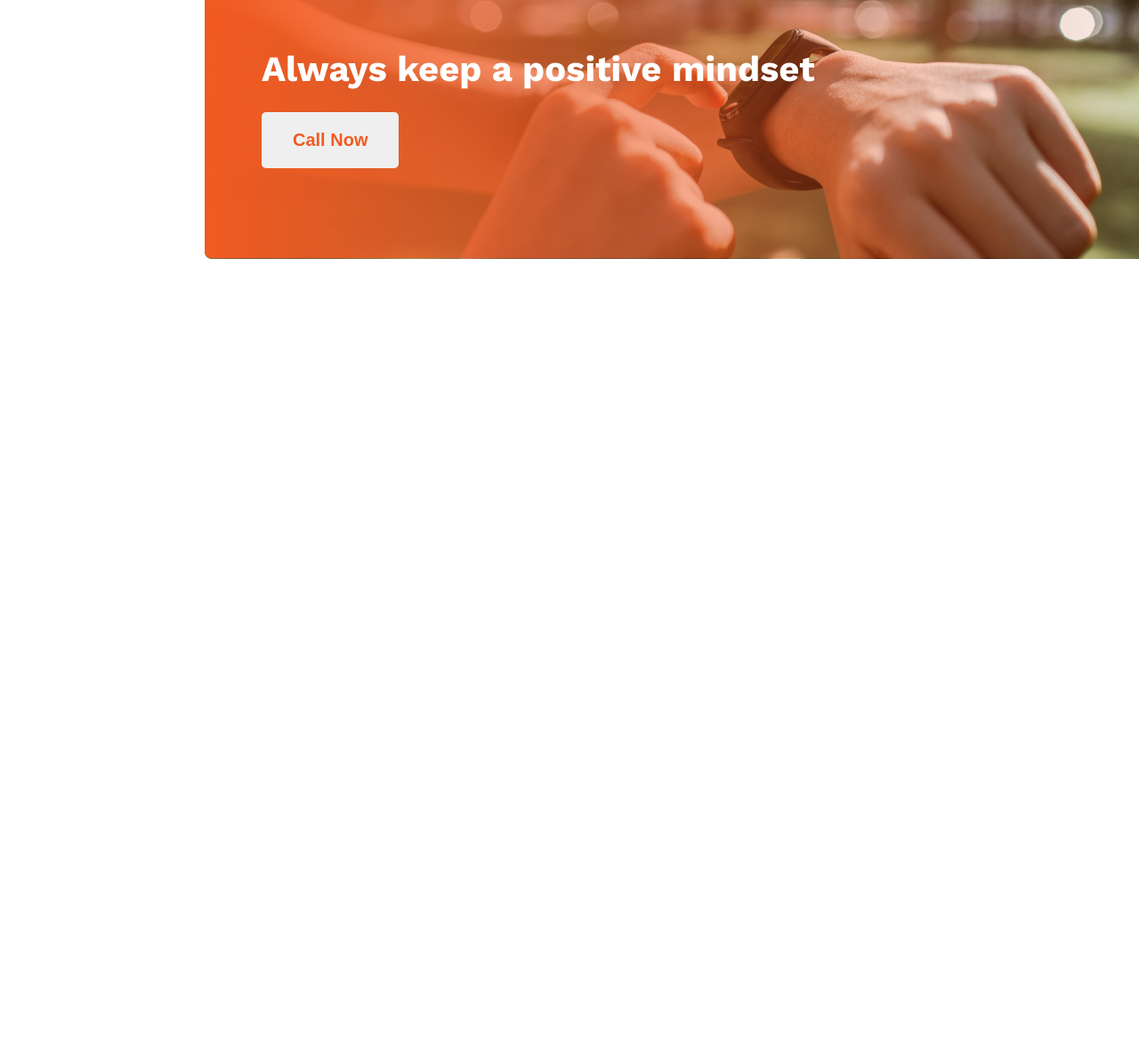
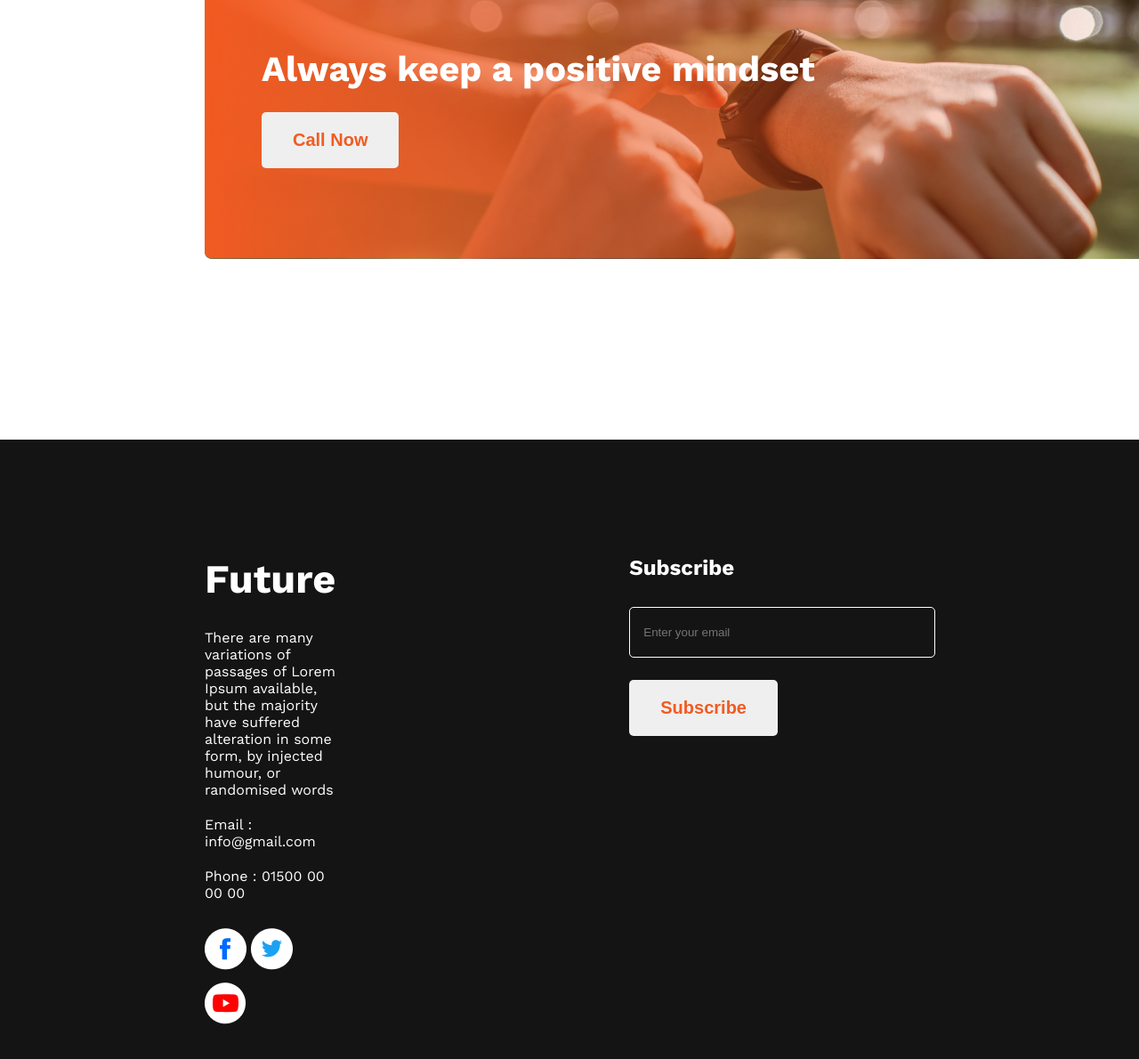
Before and after one commit to tazbir01/practice-new-year, a plain HTML site: page index.html in a window 1280 px wide. Shown: the part 2552-3742 px from the top of the page at 89% size. Before the commit the page ends 3046 px from the top, so only its background shows below. Drawn offline with nearby package versions, Linux system fonts and the light colour scheme.

Commit message:
added footer prorerly

```diff
--- a/index.html
+++ b/index.html
@@ -95,7 +95,24 @@
             </div>
         </section>
     </main>
-    <footer></footer>
+    <footer>
+        <div class="footer-container">
+            <div class="footer-fu">
+                <h1 class="footer-title">Future</h1>
+                <p class="footer-description">There are many variations of passages of Lorem Ipsum available, but the majority have suffered alteration in some form, by injected humour, or randomised words</p>
+                <p class="footer-description">Email : info@gmail.com</p>
+                <p class="footer-description">Phone : 01500 00 00 00</p>
+                <img class="f-icon" src="images/icons/fb.png" alt="">
+                <img class="f-icon" src="images/icons/twitter.png" alt="">
+                <img class="f-icon" src="images/icons/youtube.png" alt="">
+            </div>
+            <div class="footer-subscribe">
+                <h2 class="footer-r-title">Subscribe</h2>
+                <input type="email" placeholder="Enter your email" name="email" id="">
+                <button class="btn">Subscribe</button>
+            </div>
+        </div>
+    </footer>
 </body>
 
 </html>
--- a/styles/style.css
+++ b/styles/style.css
@@ -139,3 +139,39 @@ font-weight: 700;
     padding: 20px 35px;
     margin-top: 25px;
 }
+
+/* footer start from here */
+.footer-container{
+    background-color: #151414;
+    color: white;
+    display: flex;
+}
+.footer-fu{
+    padding: 130px 330px 130px 230px;
+}
+.footer-title{
+font-size: 45px;
+font-weight: 700;
+margin-bottom: 30px;
+}
+.footer-description{
+font-size: 16px;
+font-weight: 400;
+margin-bottom: 20px;
+}
+.footer-subscribe{
+    padding: 130px 230px 0 0;
+}
+.f-icon{
+    margin-top: 10px;
+}
+.footer-r-title{
+    margin-bottom: 30px;
+}
+.footer-subscribe input{
+    color: white;
+    background-color: #151414;
+    border: 1px solid white;
+    border-radius: 5px;
+    padding: 20px 150px 20px 15px;
+}
```
